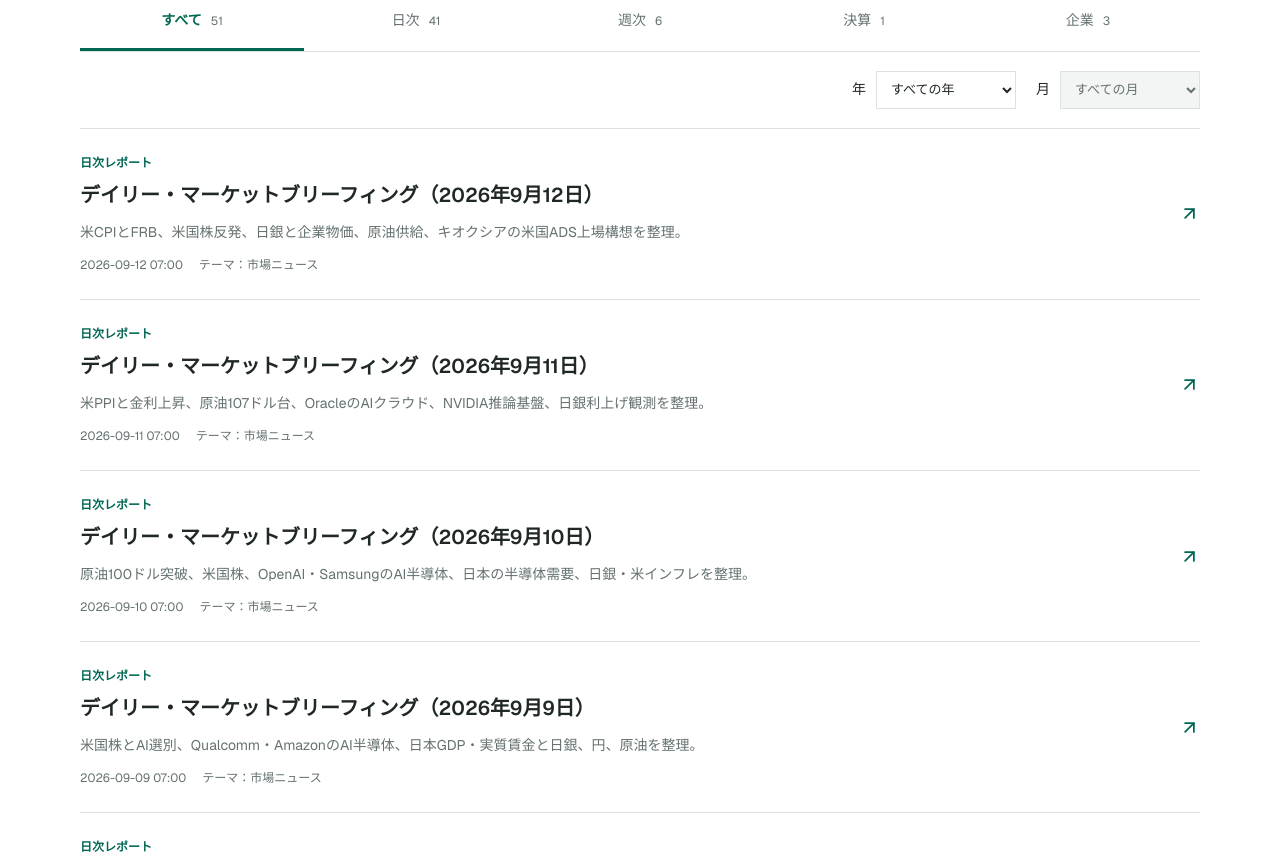
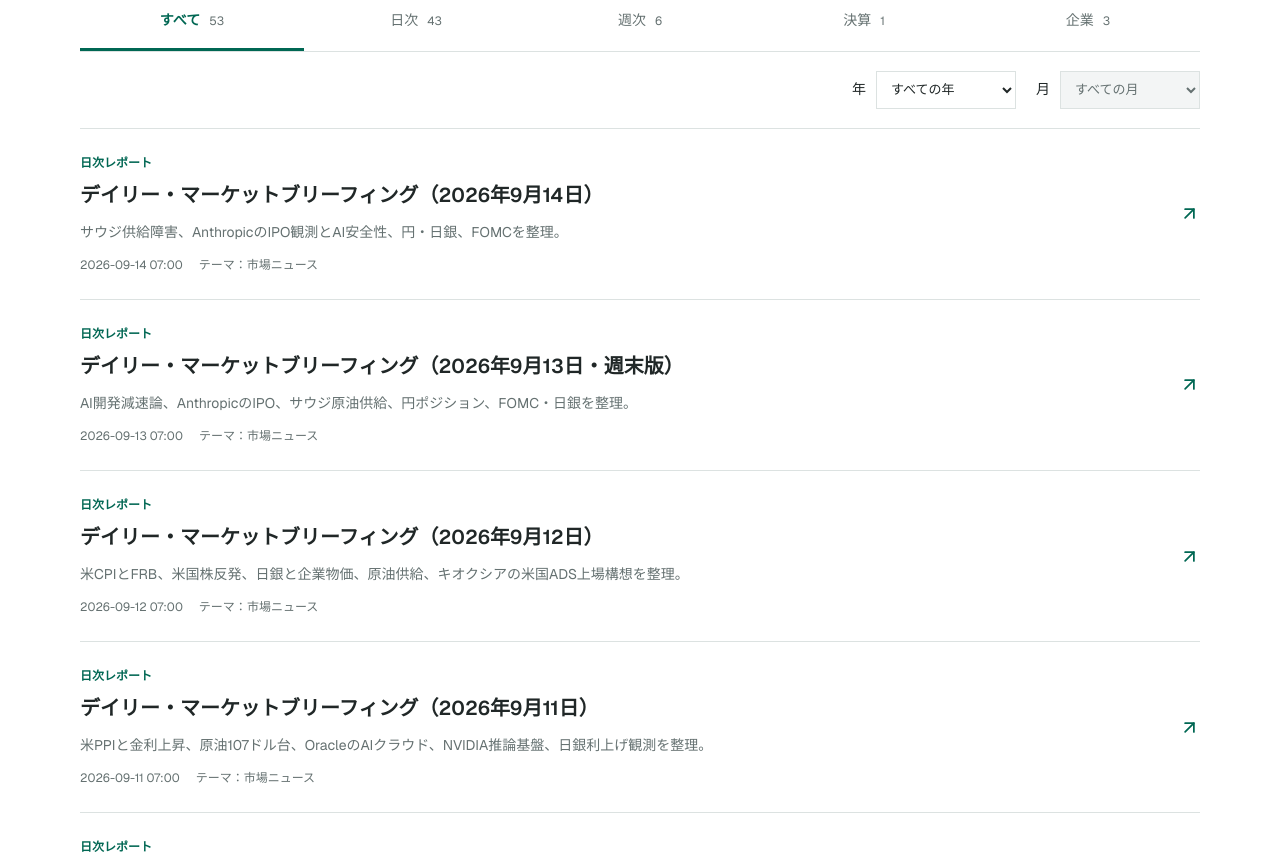
Before and after one commit to market-note-jp/market-note, a Next.js app: page / in a window 1280 px wide. Shown: the part 1940-2797 px from the top of the page. Built offline with nearby package versions, Linux system fonts and the light colour scheme.

Commit message:
Add Sep 13-14 daily briefings to homepage

```diff
--- a/app/page.tsx
+++ b/app/page.tsx
@@ -5,6 +5,22 @@ import { ArrowDown, ArrowRight, ArrowUpRight, CalendarDays } from "lucide-react"
 import { marketCalendarEvents, marketCalendarReviewedAt } from "./market-calendar-data";
 
 const articles = [
+  {
+    kind: "日次レポート",
+    date: "2026-09-14 07:00",
+    dateTime: "2026-09-14T07:00:00+09:00",
+    title: "デイリー・マーケットブリーフィング（2026年9月14日）",
+    excerpt: "サウジ供給障害、AnthropicのIPO観測とAI安全性、円・日銀、FOMCを整理。",
+    href: "/articles/daily-2026-09-14",
+  },
+  {
+    kind: "日次レポート",
+    date: "2026-09-13 07:00",
+    dateTime: "2026-09-13T07:00:00+09:00",
+    title: "デイリー・マーケットブリーフィング（2026年9月13日・週末版）",
+    excerpt: "AI開発減速論、AnthropicのIPO、サウジ原油供給、円ポジション、FOMC・日銀を整理。",
+    href: "/articles/daily-2026-09-13",
+  },
   {
     kind: "日次レポート",
     date: "2026-09-12 07:00",
```
